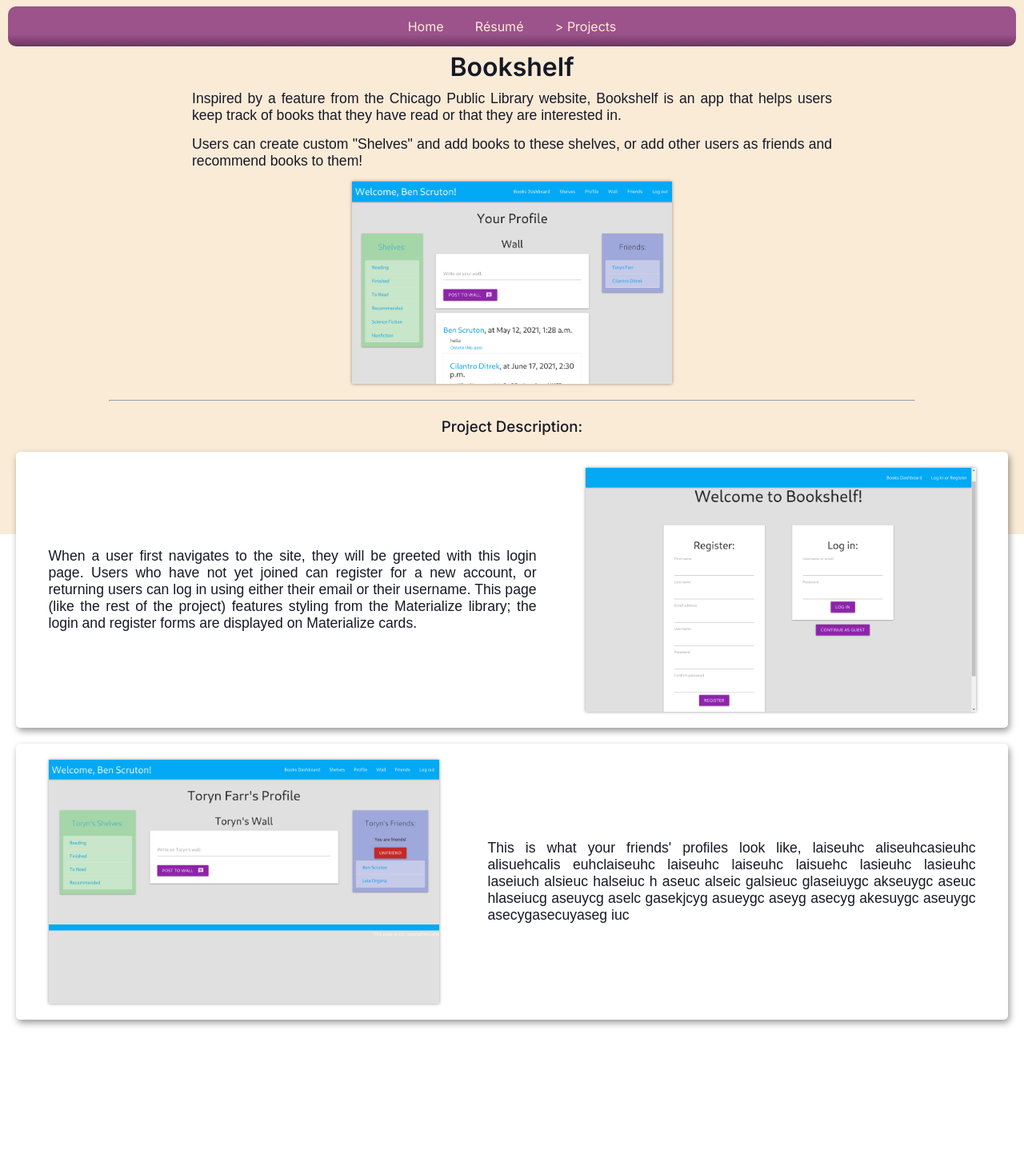
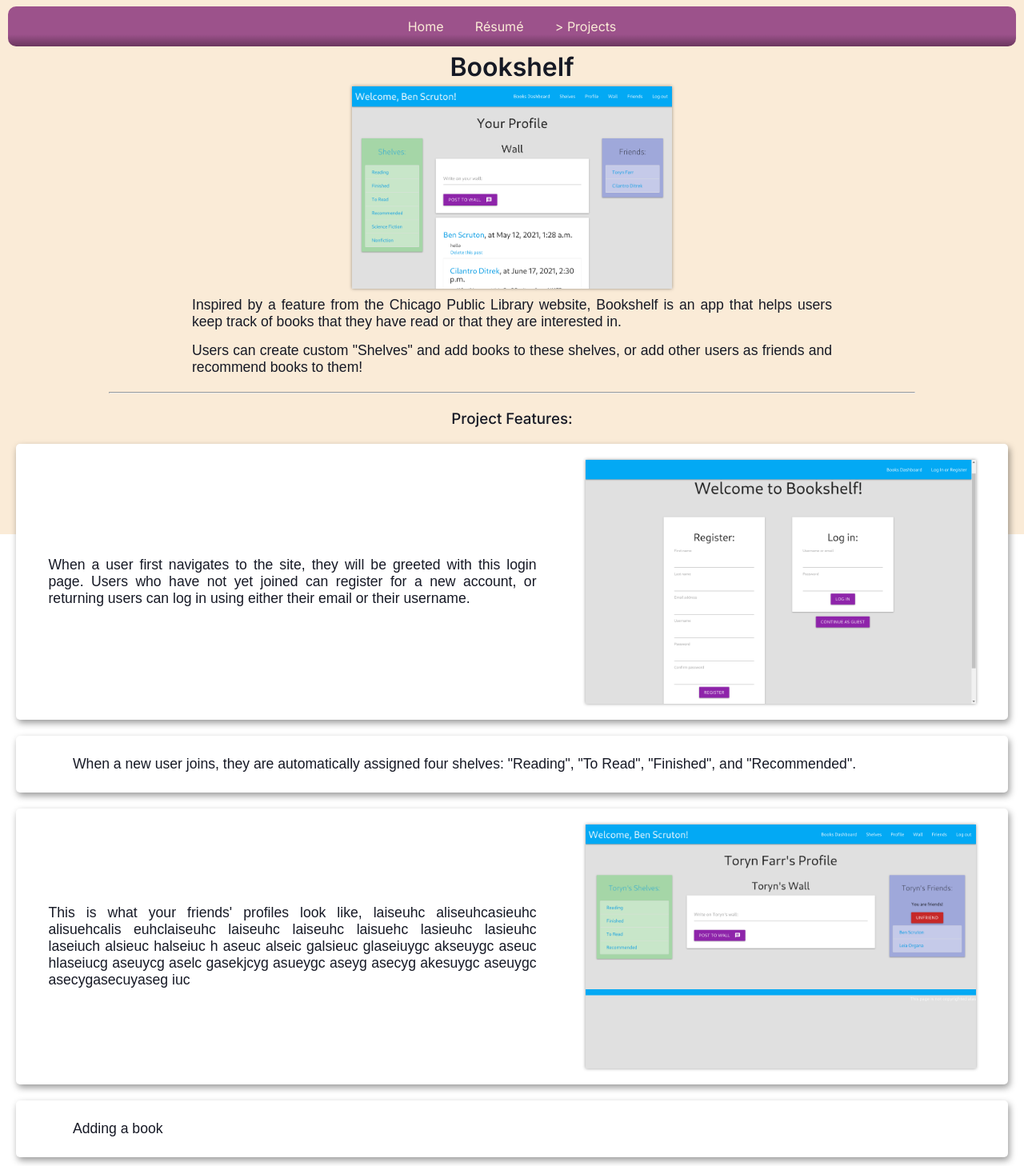
Before and after one commit to benscruton/personal_site, a React (Create React App) app: page /projects/bookshelf in a window 1280 px wide. Shown: the part 132-1590 px from the top of the page at 80% size. Before the commit the page ends 1437 px from the top, so only its background shows below. Built offline with nearby package versions, Linux system fonts and the light colour scheme; a web font is replaced by a local one.

Commit message:
added some content; added 'video' boolean to Media interface

```diff
--- a/src/components/ProjectFound.tsx
+++ b/src/components/ProjectFound.tsx
@@ -40,21 +40,21 @@ const ProjectFound: React.FC<Props> = ({project, styles, windowWidth}) => {
         <></>
       }
 
+      <MediaBox
+        media={project.spotlightMedia}
+        dimensions={{maxWidth: "400px", margin: "0 auto"}}
+      />
+
       {project.pitch.map( (para, idx) =>
         <p key={idx} className={styles.paragraph}>
           {para}
         </p>
       )}
 
-      <MediaBox
-        media={project.spotlightMedia}
-        dimensions={{maxWidth: "400px", margin: "0 auto"}}
-      />
-
       <hr className={styles.hr} />
 
       {project.description.length ?
-        <h3>Project Description:</h3>
+        <h3>Project Features:</h3>
         :
         <></>
       }
@@ -64,7 +64,15 @@ const ProjectFound: React.FC<Props> = ({project, styles, windowWidth}) => {
           key={idx}
           className={`${styles[`flexaround${idx % 2}`]} ${styles.descriptor}`}
         >
-          <p style={demoDescriptorTextStyle}>
+          <p
+            style={desc.media?
+              demoDescriptorTextStyle
+              :
+              {...demoDescriptorTextStyle,
+                width: "90%"
+              }
+            }
+          >
             {desc.text}
           </p>
           {desc.media?
--- /dev/null
+++ b/src/fileFormatDeclarations/ogg.d.ts
@@ -0,0 +1 @@
+declare module "*.ogg";
--- a/src/img/projectDemos/bookshelf/index.ts
+++ b/src/img/projectDemos/bookshelf/index.ts
@@ -1,5 +1,6 @@
 import loginAddr from "./bookshelf_login.png";
 import friendProfileAddr from "./bookshelf_friend_profile.png";
+import addBookAddr from "./bookshelf_add_book_to_shelf.ogg";
 import Media from "../../../interfaces/Media";
 
 const login: Media = {
@@ -12,7 +13,13 @@ const friendProfile: Media = {
   altText: "Profile of a user who is friends with the logged-in user"
 }
 
+const addBook: Media = {
+  address: addBookAddr,
+  altText: "Adding a book to a shelf"
+}
+
 export default {
   login,
-  friendProfile
+  friendProfile,
+  addBook
 };
--- a/src/interfaces/Media.ts
+++ b/src/interfaces/Media.ts
@@ -1,7 +1,8 @@
 interface Media{
   address: string,
   altText: string,
-  text?: string
+  text?: string,
+  video?: boolean
 }
 
 export default Media;
--- a/src/projectInfo/bookshelf.ts
+++ b/src/projectInfo/bookshelf.ts
@@ -32,8 +32,12 @@ const bookshelf: Project = {
 };
 
 bookshelf.description.push({
-  text: "When a user first navigates to the site, they will be greeted with this login page.  Users who have not yet joined can register for a new account, or returning users can log in using either their email or their username.  This page (like the rest of the project) features styling from the Materialize library; the login and register forms are displayed on Materialize cards.",
+  text: "When a user first navigates to the site, they will be greeted with this login page.  Users who have not yet joined can register for a new account, or returning users can log in using either their email or their username.",
   media: demoImages.login
+});
+
+bookshelf.description.push({
+  text: "When a new user joins, they are automatically assigned four shelves: \"Reading\", \"To Read\", \"Finished\", and \"Recommended\"."
 });
 
 bookshelf.description.push({
@@ -41,4 +45,10 @@ bookshelf.description.push({
   media: demoImages.friendProfile
 });
 
+bookshelf.description.push({
+  text: "Adding a book",
+});
+
+
+
 export default bookshelf;
```
Also changed, not shown: src/fileFormatDeclarations/eps.d.ts (renamed from src/types/eps.d.ts), src/fileFormatDeclarations/pdf.d.ts (renamed from src/types/pdf.d.ts), 1 other file (tests, documents, lock files or other folders).
